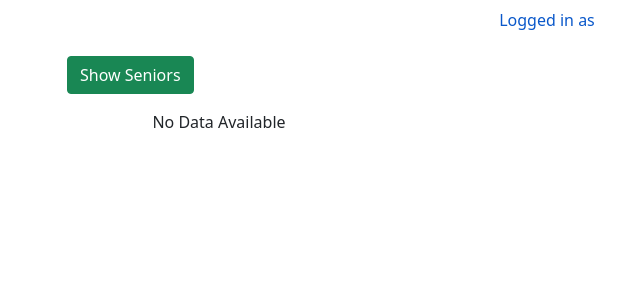
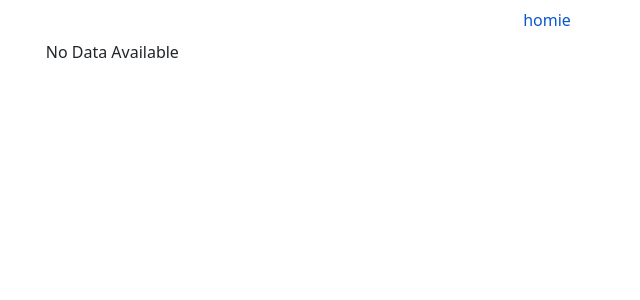
Before and after one commit to lamiaap/https---github.com-lamiaap-BE18_CR5_animal_adoption_lamiapolat, a PHP site: page /animals/home.php in a window 1280 px wide. Shown: the top 300 px of the page, without its empty margins (93-733 px from the left). Run offline with PHP 8.4, Linux system fonts and the light colour scheme; the visitor is signed in with stand-in values (Sample User, id 1); data that the repository does not hold is empty.

Commit message:
cr5-lamia

```diff
--- a/animals/home.php
+++ b/animals/home.php
@@ -2,18 +2,7 @@
 session_start();
 require_once '../components/db_connect.php';
 
-/*
-if (!isset($_SESSION['adm']) && !isset($_SESSION['user'])) {
-    header("Location: ../register.php");
-    exit;
-}
-if (!isset($_SESSION['adm']) && isset($_SESSION['user'])) {
-    $res = mysqli_query($connect, "SELECT * FROM user WHERE id=" . $_SESSION['user']);
-    $row1 = mysqli_fetch_array($res, MYSQLI_ASSOC);
-} else if (isset($_SESSION['adm']) && !isset($_SESSION['user'])) {
-    $res = mysqli_query($connect, "SELECT * FROM user WHERE id=" . $_SESSION['adm']);
-    $row1 = mysqli_fetch_array($res, MYSQLI_ASSOC);
-}*/
+
 
 $sql = "SELECT * FROM animals";
 $result = mysqli_query($connect, $sql);
@@ -73,8 +62,8 @@ mysqli_close($connect);
         }
 
         .img-thumbnail {
-            width: 70px !important;
-            height: 70px !important;
+            width: 60px;
+            height: 60px ;
         }
 
         td {
@@ -91,17 +80,14 @@ mysqli_close($connect);
 
     <ul class="navbar-nav me-auto mb-2 mb-lg-0">
     <li class="nav-item">
-    <a class="nav-link text-center" href="../home.php">Logged in as <?php echo $row['first_name'] . " " . $row['last_name'] ;?></a>
+    <a class="nav-link text-center" href="../home.php">homie <?php echo $row['first_name'] . " " . $row['last_name'] ;?></a>
     </li>
     </ul>
   </div>
 </nav>
 
 <body>
-    <div class="manageProduct w-75 mt-3">
-        <div class='mb-3'>
-            <a href="../animals/seniorsa.php"><button class='btn btn-success' type="button">Show Seniors</button></a>
-        </div>
+
         <div class="row row-cols-1 row-cols-sm-2 row-cols-md-3 cont">
             <?= $tbody; ?>
         </div>
--- a/animals/update.php
+++ b/animals/update.php
@@ -21,7 +21,6 @@ if ($_GET['id']) {
         $data = mysqli_fetch_assoc($result);
         $name = $data['name'];
         $picture = $data['picture'];
-        $supplier = $data['fk_supplierId'];
         $resultSup = mysqli_query($connect, "SELECT * FROM suppliers");
         $supList = "";
         if (mysqli_num_rows($resultSup) > 0) {
--- a/home.php
+++ b/home.php
@@ -79,6 +79,7 @@ mysqli_close($connect);
             <img class="userImage" src="pictures/https://cdn.dribbble.com/users/1205252/screenshots/16000669/media/c14399882d901df924021e6bd9ab12f2.jpg?compress=1&resize=400x300/<?php echo $row['picture']; ?>" alt="">
             <p class="text-white">Hi <?php echo $row['first_name']; ?></p>
             <a href="animals/home.php">Available Pets</a>
+            <a href="animals/seniorsa.php">Senior Animals</a>
             <a href="update.php?id=<?php echo $_SESSION['user'] ?>">Update your profile</a>
             <a href="logout.php?logout">Sign Out</a>
 
```
